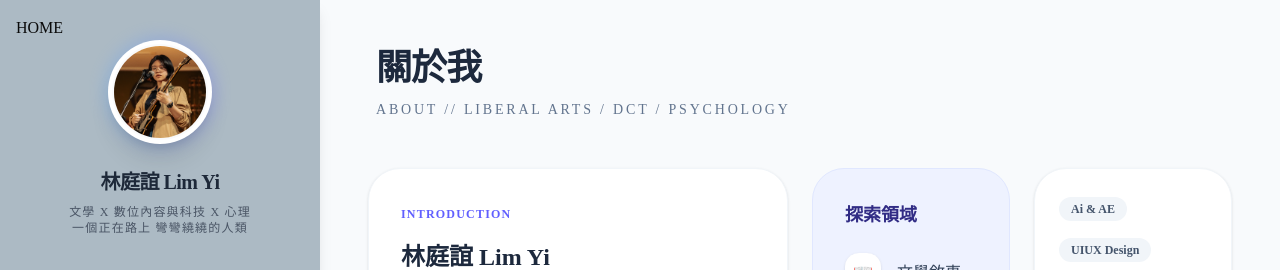
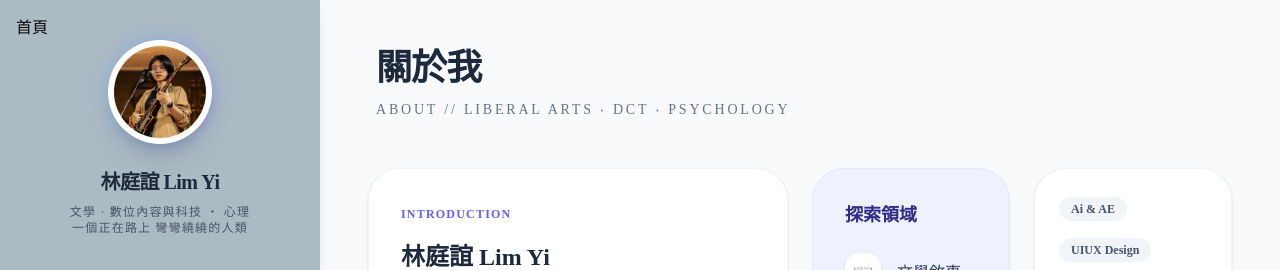
Before and after one commit to yeelin1128/1142_Web113101084_Hw1, a Next.js app: page /about in a window 1280 px wide. Shown: the top 270 px of the page. Built offline with nearby package versions, Linux system fonts and the light colour scheme.

Commit message:
feat: dot

```diff
--- a/app/about/page.tsx
+++ b/app/about/page.tsx
@@ -23,7 +23,7 @@ export default function About() {
 
         <header className="mb-12 ml-2">
           <h1 className="text-4xl font-bold text-slate-800 tracking-tight">關於我</h1>
-          <p className="text-slate-500 mt-3 tracking-[0.2em] uppercase text-sm">About // Liberal Arts / DCT / Psychology</p>
+          <p className="text-slate-500 mt-3 tracking-[0.2em] uppercase text-sm">About // Liberal Arts ‧ DCT ‧ Psychology</p>
         </header>
 
         {/* Bento Grid 容器 */}
--- a/component/Menu.tsx
+++ b/component/Menu.tsx
@@ -12,7 +12,7 @@ export default function Menu() {
                       bg-[#acbac4] w-[320px] h-screen p-4 shadow-lg flex flex-col overflow-hidden">
 
         <Link href="/">
-            HOME
+            首頁
         </Link>
 
         <div className="flex justify-center items-center mb-6">
@@ -31,7 +31,7 @@ export default function Menu() {
       <div className="text-center mb-10">
         <h2 className="text-xl font-bold tracking-[0.2em] text-gray-800 mb-2 tracking-tight">林庭誼 Lim Yi</h2>
         <p className="text-xs text-gray-600 tracking-widest uppercase">
-          文學 x 數位內容與科技 x 心理 </p>
+          文學 · 數位內容與科技 ‧ 心理 </p>
           <p className="text-xs text-gray-600 tracking-widest uppercase">
           一個正在路上 彎彎繞繞的人類 </p>
       </div>
```
